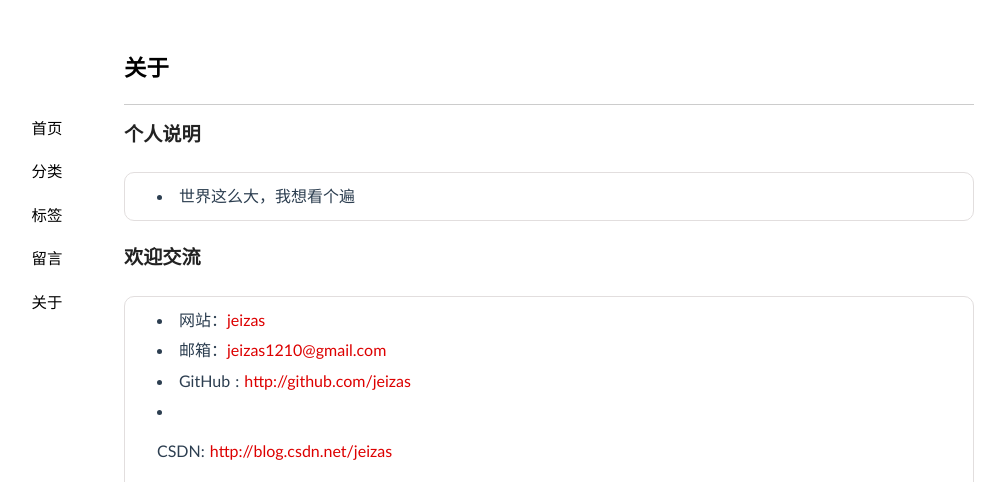
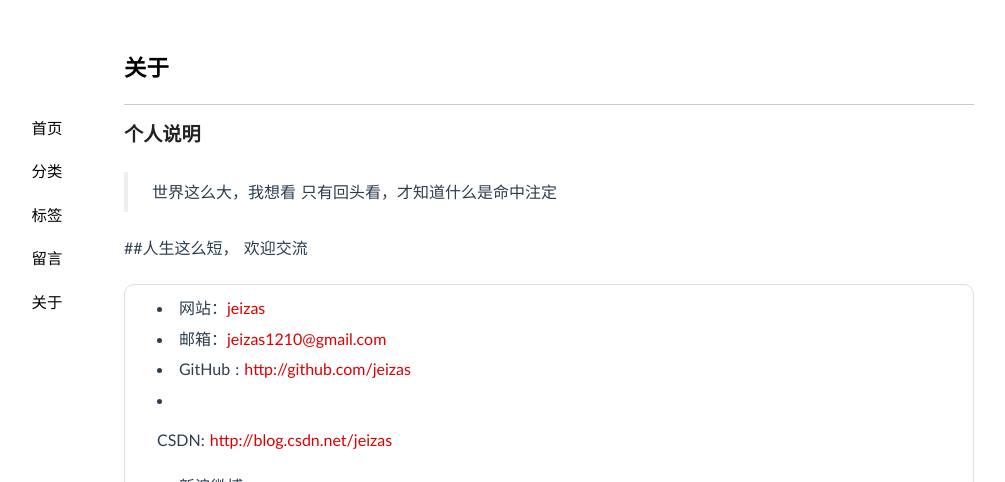
Before and after one commit to jeizas/jeizas.github.io, a Jekyll site: the page built from about/index.md, in a window 1280 px wide. Shown: the top 482 px of the page, without its empty margins (91-1096 px from the left). Built offline with Jekyll 4.4.1, drawn with Linux system fonts in a browser that asks for light colours; comment, search, counter and statistics services are not loaded; grey boxes are pictures that could not be loaded.

Commit message:
修改：     about/index.md

```diff
--- a/about/index.md
+++ b/about/index.md
@@ -6,9 +6,10 @@ comments: no
 
 ### 个人说明
 
-* 世界这么大，我想看个遍
+> 世界这么大，我想看
+> 只有回头看，才知道什么是命中注定
 
-### 欢迎交流
+##人生这么短， 欢迎交流
 
 * 网站：[{{ site.name }}]({{ site.url }})
 * 邮箱：[{{ site.email }}](mailto:{{ site.email }})
```
